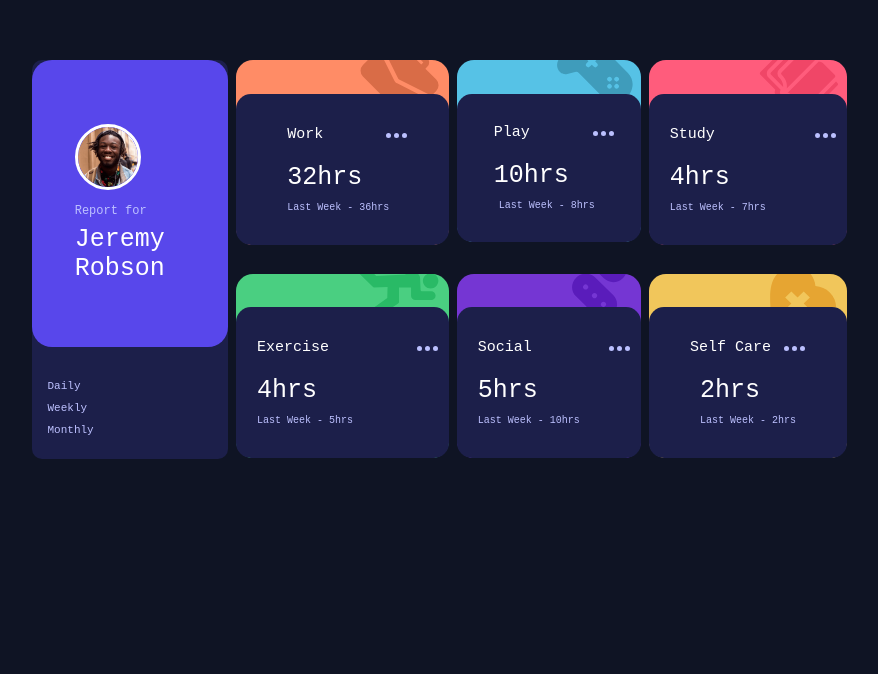
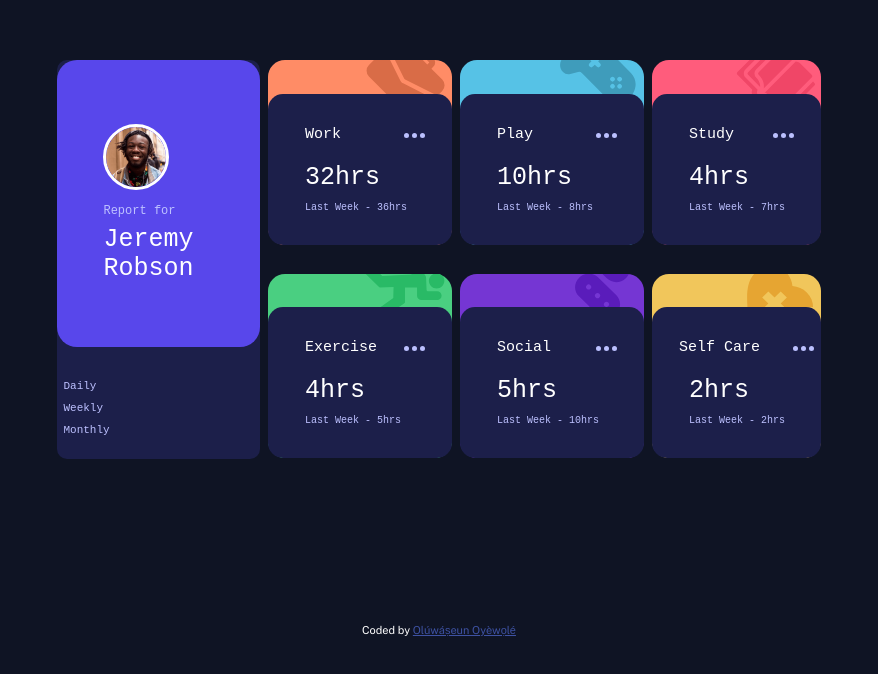
Before and after one commit to Oluwaseun-Oyewole/Time-tracking-dashboard, a plain HTML site: page index.html in a window 1280 px wide. Shown: the part 110-784 px from the top of the page, without its empty margins (201-1079 px from the left). Drawn offline with nearby package versions, Linux system fonts and the light colour scheme.

Commit message:
desktop design

```diff
--- a/app/js/script.js
+++ b/app/js/script.js
@@ -17,7 +17,7 @@ async function fetchData() {
             for(let i=0; i<data.length; i++){
 
                 hours[i].textContent = data[i].timeframes.daily.current + (data[i].timeframes.daily.current > 1 ? "hrs" : "hr");
-                durations[i].textContent = "Yesterday - " + data[i].timeframes.daily.previous + (data[i].timeframes.daily.previous > 1 ? "hrs" : "hr");
+                durations[i].textContent = "Yesterday-" + data[i].timeframes.daily.previous + (data[i].timeframes.daily.previous > 1 ? "hrs" : "hr");
             }active(monthly, weekly, daily);
         })
 
--- a/app/scss/_section.scss
+++ b/app/scss/_section.scss
@@ -1,26 +1,17 @@
 .section{
 
-    width: 80%;
+    width:92%;
+    max-width:500px;
     margin: 0 auto;
 
-    .container{
-
-        @include breakpoint-down(medium){
-            display:grid;
-
-            grid-template-columns:2fr 2fr;
-            grid-template-areas:'profile profile'
-            'card1 card2'
-            'card3 card4'
-            'card5 card6';
-            grid-gap:1rem;
+    @include breakpoint-up(large){
+        width:100%;
+        // max-width:2440px;
+        // max-width:500px;
+        // margin: 0 auto;
     }
 
-        @include breakpoint-down(small){
-            display:block;
-            }
-
-
+    .container{
         @include breakpoint-up(large){
 
         padding:150px;
@@ -40,10 +31,6 @@
         background: $darkBlue;
         border-radius: 30px;
 
-        @include breakpoint-down(medium){
-            grid-area:profile;
-        }
-
 
         @include breakpoint-up(large){
             grid-area:profile;
@@ -60,13 +47,9 @@
             border-radius: 20px;
 
             @include breakpoint-up(large){
-                padding:4rem 2.7rem;
+                padding:4rem 2.9rem;
                 display:block;
 
-            }
-
-            @include breakpoint-down(medium){
-                padding:1.5rem 1rem;
             }
 
 
@@ -126,16 +109,17 @@
             display:grid;
             grid-template-columns: repeat(3, 1fr);
             font-family: monospace;
-            font-size: 20px;
+            font-size: 15px;
 
 
             @include breakpoint-up(large){
                 display:inline;
+                font-size: 20px;
 
             }
 
             div{
-              margin-left: 1rem;
+              margin-left: 0.4rem;
 
             @include breakpoint-up(large){
                 margin-top:10px;
@@ -166,10 +150,6 @@
        background:$lightRedWork;
        border-radius: 17px;
 
-       @include breakpoint-up(medium){
-        grid-area:card1;
-        }
-
 
        @include breakpoint-up(large){
         grid-area:card1;
@@ -192,13 +172,13 @@
         .detail{
             background: $darkBlue;
             border-radius: 15px;
-            padding: 2rem 3.5rem;
+            padding: 2rem 3rem;
             font-family: monospace;
             font-size: 15px;
             font-weight: 500;
 
             @include breakpoint-up(large){
-                padding: 2rem 5.4rem;
+                padding: 2rem 4.5rem;
              }
 
 
@@ -274,10 +254,6 @@
         border-radius: 17px;
 
 
-        @include breakpoint-down(medium){
-            grid-area:card2;
-            }
-
         @include breakpoint-up(large){
             grid-area:card2;
         }
@@ -299,13 +275,13 @@
          .detail{
             background: $darkBlue;
             border-radius: 15px;
-             padding: 2rem 3.5rem;
+            padding: 2rem 3rem;
             font-family: monospace;
             font-size: 15px;
             font-weight: 500;
 
             @include breakpoint-up(large){
-                padding: 1.9rem 4.5rem;
+                padding: 2rem 4.5rem;
              }
 
 
@@ -319,6 +295,7 @@
                 }
 
 
+
                 > div:first-child{
                     font-size: 20px;
                     font-weight: bolder;
@@ -327,13 +304,11 @@
                     @include breakpoint-up(large){
                         font-size: 15px;
                         font-weight:200;
-
                     }
                 }
 
                 >div:last-child{
                     margin-right: -45px;
-
                 }
 
             }
@@ -347,7 +322,6 @@
 
                 @include breakpoint-up(large){
                     display:inline;
-
                 }
 
 
@@ -363,7 +337,7 @@
 
                     @include breakpoint-up(large){
                        font-size:10px;
-                       margin-left:-30px;
+                       margin-left:-35px;
                        margin-top:10px;
                     }
 
@@ -371,6 +345,7 @@
                 }
 
             }
+
         }
 
      }
@@ -381,9 +356,6 @@
         background:$lightRed;
         border-radius: 17px;
 
-        @include breakpoint-down(medium){
-            grid-area:card3;
-            }
 
         @include breakpoint-up(large){
             grid-area:card3;
@@ -406,14 +378,15 @@
          .detail{
             background: $darkBlue;
             border-radius: 15px;
-             padding: 2rem 3.5rem;
+            padding: 2rem 3rem;
             font-family: monospace;
             font-size: 15px;
             font-weight: 500;
 
-             @include breakpoint-down(medium){
-                padding: 2.2rem 3.5rem;
+            @include breakpoint-up(large){
+                padding: 2rem 4.5rem;
              }
+
 
             .work{
                 display: flex;
@@ -423,6 +396,7 @@
                 @include breakpoint-up(large){
                     margin-bottom:20px;
                 }
+
 
 
                 > div:first-child{
@@ -486,14 +460,6 @@
         border-radius: 17px;
 
 
-        @include breakpoint-down(medium){
-            grid-area:card4;
-            }
-
-            @include breakpoint-down(small){
-
-                }
-
             @include breakpoint-up(large){
                 grid-area:card4;
             }
@@ -515,14 +481,13 @@
          .detail{
             background: $darkBlue;
             border-radius: 15px;
-             padding: 2rem 3.5rem;
+            padding: 2rem 3rem;
             font-family: monospace;
             font-size: 15px;
             font-weight: 500;
 
-
-             @include breakpoint-down(medium){
-                padding: 2.2rem 3.5rem;
+            @include breakpoint-up(large){
+                padding: 2rem 4.5rem;
              }
 
 
@@ -534,6 +499,7 @@
                 @include breakpoint-up(large){
                     margin-bottom:20px;
                 }
+
 
 
                 > div:first-child{
@@ -596,14 +562,10 @@
         background:$violet;
         border-radius: 17px;
 
-        @include breakpoint-up(medium){
-            grid-area:card5;
-            }
 
         @include breakpoint-up(large){
             grid-area:card5;
         }
-
 
          .image{
 
@@ -621,10 +583,15 @@
          .detail{
             background: $darkBlue;
             border-radius: 15px;
-             padding: 2rem 3.5rem;
+            padding: 2rem 3rem;
             font-family: monospace;
             font-size: 15px;
             font-weight: 500;
+
+            @include breakpoint-up(large){
+                padding: 2rem 4.5rem;
+             }
+
 
             .work{
                 display: flex;
@@ -636,6 +603,7 @@
                 }
 
 
+
                 > div:first-child{
                     font-size: 20px;
                     font-weight: bolder;
@@ -645,114 +613,6 @@
                         font-size: 15px;
                         font-weight:200;
                     }
-                 }
-
-                 >div:last-child{
-                     margin-right: -45px;
-                 }
-
-             }
-
-             .hours{
-
-                display: flex;
-                justify-content: space-between;
-                align-items: center;
-                margin-top: 15px;
-
-                @include breakpoint-up(large){
-                    display:inline;
-                }
-
-
-                >div:first-child{
-                    font-size: 25px;
-                    font-weight: 400;
-                    margin-left: -35px;
-
-
-                }
-
-                >div:last-child{
-                    margin-right: -45px;
-                    color:$PaleBlue;
-
-                    @include breakpoint-up(large){
-                       font-size:10px;
-                       margin-left:-35px;
-                       margin-top:10px;
-                    }
-
-
-                }
-
-            }
-
-         }
-
-     }
-
-
-     &__card6{
-
-        margin-top: 20px;
-        background:$softOrange;
-        border-radius: 17px;
-
-        @include breakpoint-up(medium){
-            grid-area:card6;
-            }
-
-        @include breakpoint-up(large){
-            grid-area:card6;
-        }
-
-
-         .image{
-
-             background-image: url(/images/icon-self-care.svg);
-             height:2.7125rem;
-             background-repeat: no-repeat;
-             background-position: left 93% bottom -1.5rem;
-
-             @include breakpoint-up(large){
-                height:2.1125rem;
-            }
-
-         }
-
-         .detail{
-             background: $darkBlue;
-             border-radius: 15px;
-             padding: 2rem 3.5rem;
-             font-family: monospace;
-             font-size: 13px;
-             font-weight: 500;
-
-             @include breakpoint-up(large){
-                padding: 2rem 5.4rem;
-             }
-
-             .work{
-                 display: flex;
-                 justify-content: space-between;
-                 align-items: center;
-
-                 @include breakpoint-up(large){
-                    margin-bottom:20px;
-                }
-
-
-                 > div:first-child{
-                     font-size: 20px;
-                     font-weight: bolder;
-                     margin-left: -45px;
-
-                     @include breakpoint-up(large){
-                        font-size: 15px;
-                        font-weight:200;
-                    }
-
                 }
 
                 >div:last-child{
@@ -798,4 +658,106 @@
 
      }
 
+     &__card6{
+
+        margin-top: 20px;
+        background:$softOrange;
+        border-radius: 17px;
+
+
+        @include breakpoint-up(large){
+            grid-area:card6;
         }
+
+
+         .image{
+
+             background-image: url(/images/icon-self-care.svg);
+             height:2.7125rem;
+             background-repeat: no-repeat;
+             background-position: left 93% bottom -1.5rem;
+
+             @include breakpoint-up(large){
+                height:2.1125rem;
+            }
+
+         }
+
+
+         .detail{
+            background: $darkBlue;
+            border-radius: 15px;
+            padding: 2rem 3rem;
+            font-family: monospace;
+            font-size: 15px;
+            font-weight: 500;
+
+            @include breakpoint-up(large){
+                padding: 2rem 4.5rem;
+             }
+
+
+            .work{
+                display: flex;
+                justify-content: space-between;
+                align-items: center;
+
+                @include breakpoint-up(large){
+                    margin-bottom:20px;
+                }
+
+
+                > div:first-child{
+                    font-size: 17px;
+                    font-weight: bolder;
+                    margin-left: -45px;
+
+                    @include breakpoint-up(large){
+                        font-size: 15px;
+                        font-weight:200;
+                    }
+                }
+
+                >div:last-child{
+                    margin-right: -65px;
+                }
+
+            }
+
+            .hours{
+
+                display: flex;
+                justify-content: space-between;
+                align-items: center;
+                margin-top: 15px;
+
+                @include breakpoint-up(large){
+                    display:inline;
+                }
+
+
+                >div:first-child{
+                    font-size: 25px;
+                    font-weight: 400;
+                    margin-left: -35px;
+                }
+
+                >div:last-child{
+                    margin-right: -45px;
+                    color:$PaleBlue;
+
+                    @include breakpoint-up(large){
+                       font-size:10px;
+                       margin-left:-35px;
+                       margin-top:10px;
+                    }
+
+
+                }
+
+            }
+
+        }
+     }
+
+}
--- a/index.html
+++ b/index.html
@@ -14,7 +14,7 @@
   <link rel="stylesheet" href="app/scss/style.css">
 
 
-  <title>Frontend Mentor | Time tracking dashboard</title>
+  <title>Time tracking dashboard</title>
 
   <!-- Feel free to remove these styles or customise in your own stylesheet 👍 -->
   <style>
@@ -193,11 +193,12 @@
        </div>
   </section>
 
-  <!--  -->
-  <!-- <div class="attribution">
-    Challenge by <a href="https://www.frontendmentor.io?ref=challenge" target="_blank">Frontend Mentor</a>.
-    Coded by <a href="#">Your Name Here</a>.
-  </div> -->
+
+  <div class="attribution" style="margin-top:15px">
+    Coded by <a href="#">Olúwáṣeun Oyèwọlé
+    </a>
+</div>
+
   <script src="app/js/script.js"></script>
 </body>
 </html>
```
Also changed, not shown: app/scss/style.css, 1 other file. Lines whose indentation alone changed are shown as unchanged.
